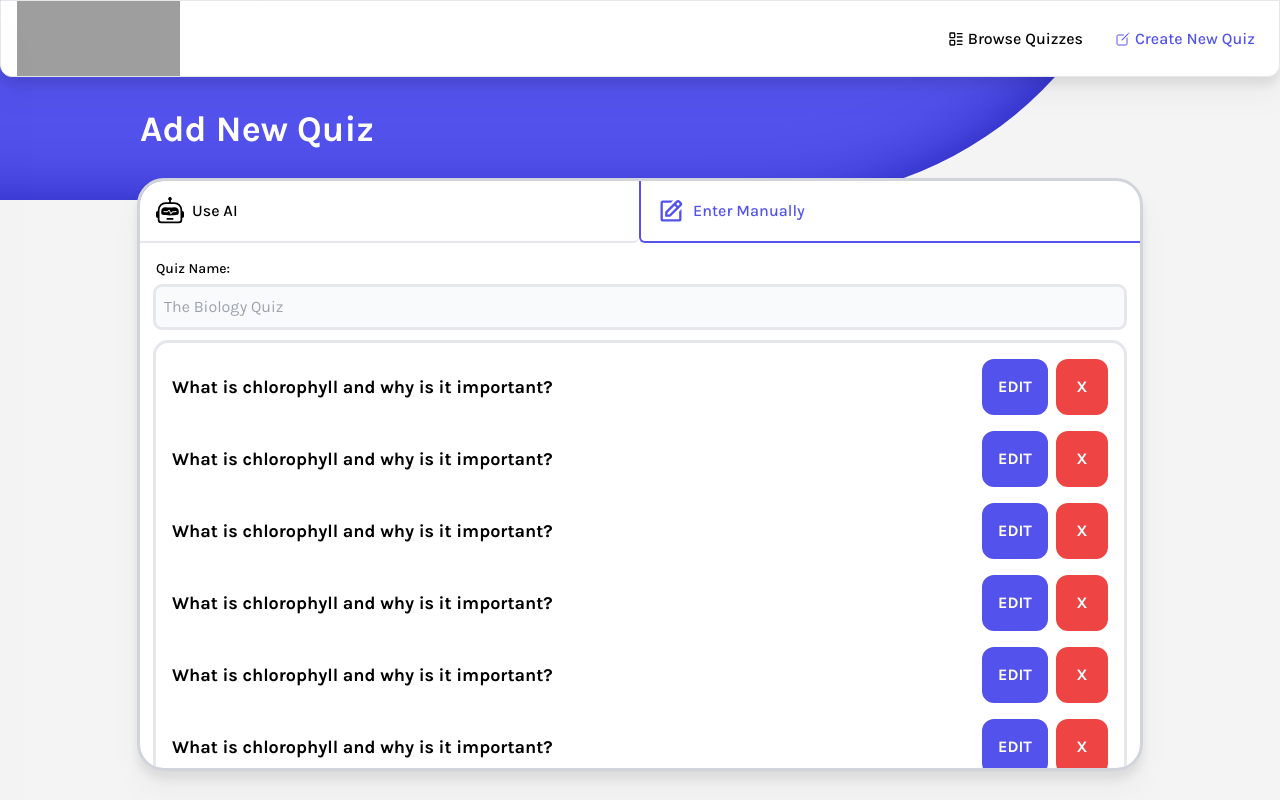
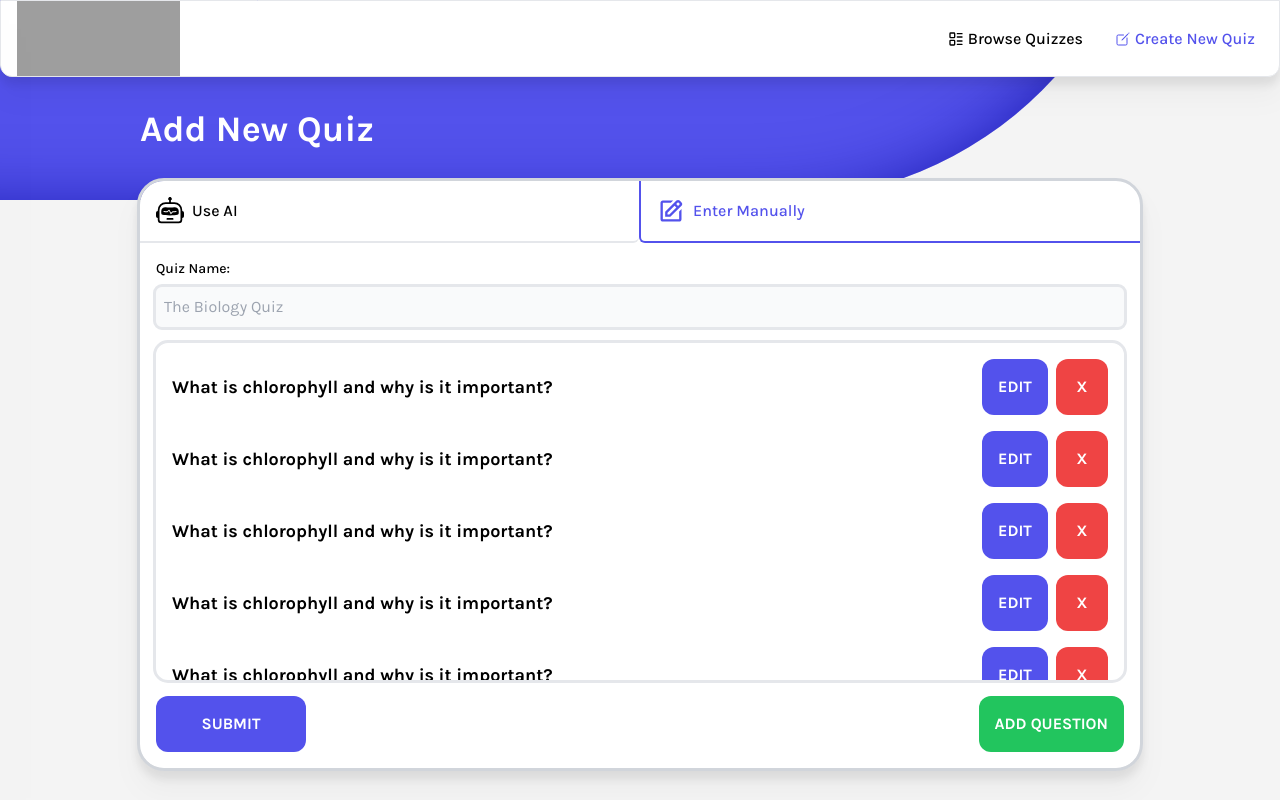
Before and after one commit to 3umaGH/NeuroCards, a React (Vite) app: page /quiz/new in a window 1280 px wide. Both pictures are taken after a click on the element "Enter Manually". Built offline with nearby package versions, Linux system fonts and the light colour scheme; grey boxes are pictures that could not be loaded.

Commit message:
fix: styling issues

```diff
--- a/src/components/pages/AddQuiz/ManualTab.tsx
+++ b/src/components/pages/AddQuiz/ManualTab.tsx
@@ -32,8 +32,8 @@ export const ManualTab = () => {
     <>
       {questionModalVisible && <AddQuestionModal onClose={handleModalClose} />}
 
-      <form onSubmit={handleFormSubmit} className='flex flex-col h-full gap-4 p-4 animate-fade-in'>
-        <div className='flex flex-col flex-1 h-full gap-4'>
+      <form onSubmit={handleFormSubmit} className={'flex-1 w-full h-full overflow-hidden bg-white outline-gray-300'}>
+        <div className='flex flex-col flex-1 h-full gap-4 p-4 overflow-auto'>
           <div className='flex flex-col gap-2'>
             <label htmlFor='topic' className='text-sm font-medium'>
               Quiz Name:
@@ -46,8 +46,8 @@ export const ManualTab = () => {
             />
           </div>
 
-          <div className='flex flex-col flex-1 h-full gap-4 p-4 overflow-auto outline rounded-xl outline-gray-200'>
-            {new Array(105).fill(0).map(() => (
+          <div className='flex flex-col flex-1 h-full gap-4 p-4 overflow-auto min-h-[250px] outline rounded-xl outline-gray-200'>
+            {new Array(415).fill(0).map(() => (
               <div className='flex items-center justify-between gap-2'>
                 <span className='overflow-hidden font-bold text-md md:text-lg whitespace-nowrap text-ellipsis'>
                   What is chlorophyll and why is it important?
@@ -63,16 +63,18 @@ export const ManualTab = () => {
                 </div>
               </div>
             ))}
+          </div>
 
-            <div className='flex items-end flex-1 h-full'>
-              <Button className='bg-green-500'>Add Question</Button>
-            </div>
+          <div className='flex justify-between gap-4'>
+            <Button disabled={isSubmitting} className='whitespace-nowrap max-w-[150px]'>
+              Submit
+            </Button>
+
+            <Button type='button' className='bg-green-500 max-w-fit' onClick={() => setQuestionModalVisible(true)}>
+              Add Question
+            </Button>
           </div>
         </div>
-
-        <Button disabled={isSubmitting} className='self-end w-min whitespace-nowrap'>
-          Submit
-        </Button>
       </form>
     </>
   )
```
